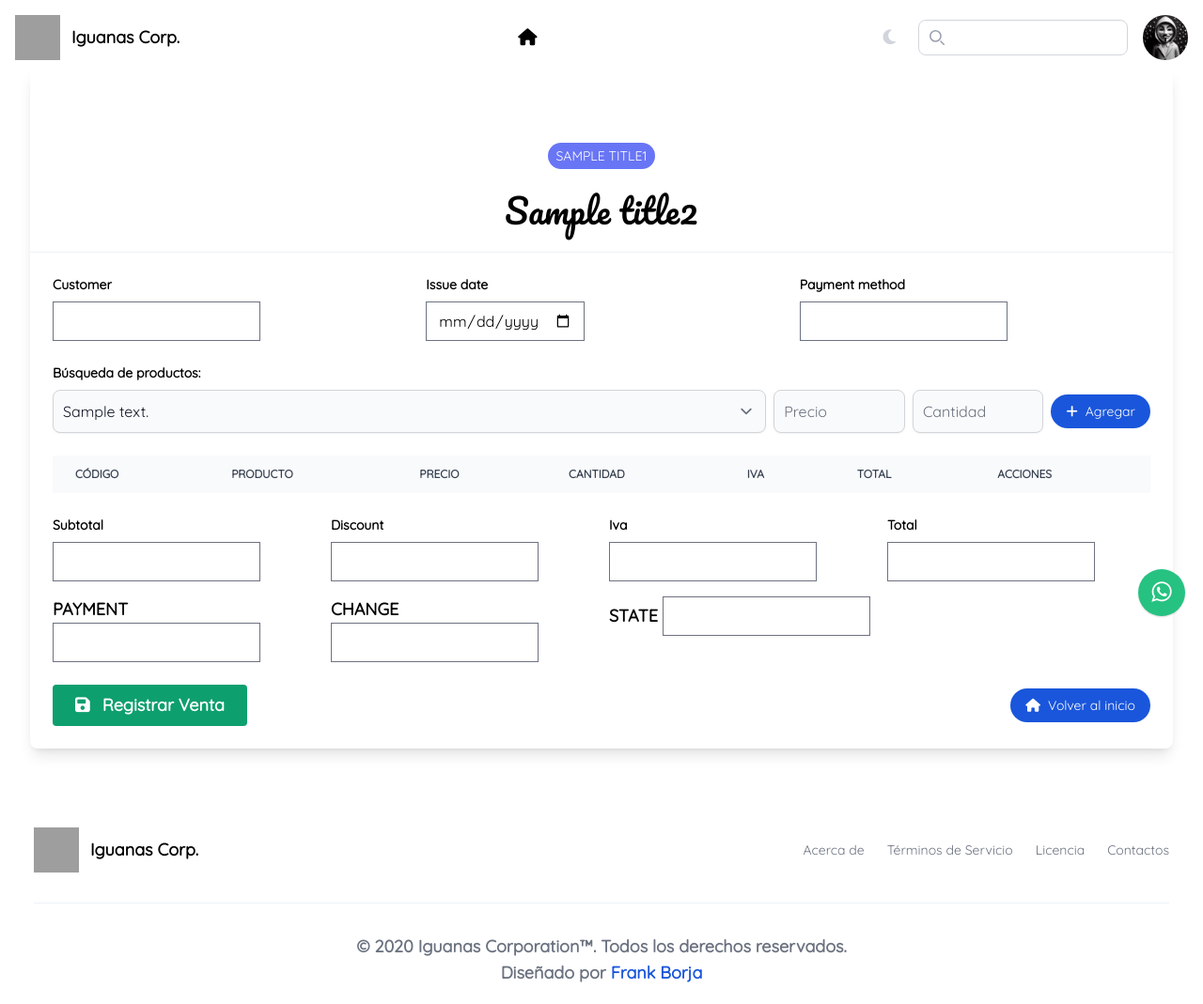
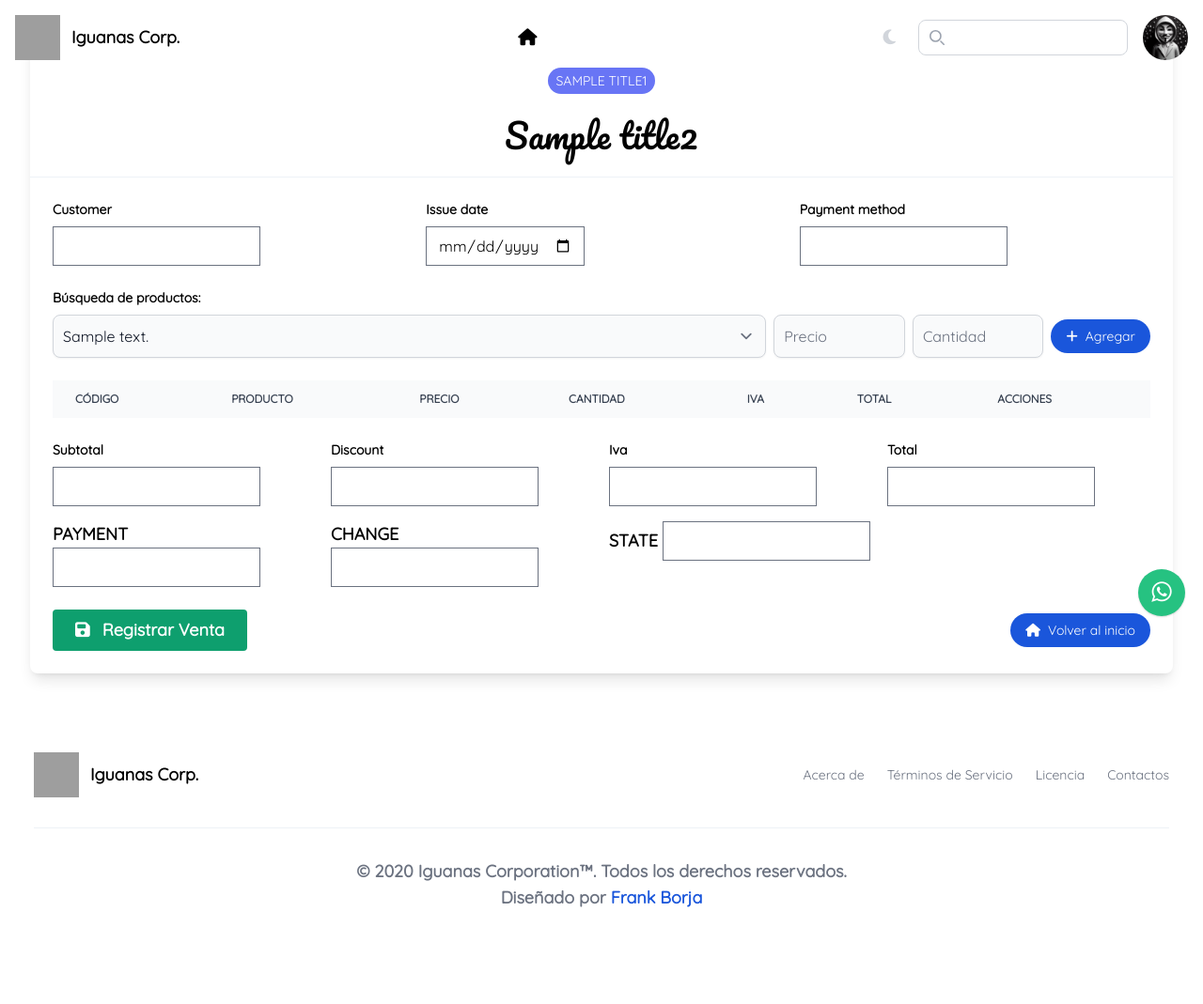
Before and after one commit to fborjaz/System_Fact_Sales_DJ, a Django app: template templates/sales/invoices/form.html in a window 1280 px wide. Shown: the top 1069 px of the page at 94% size. After the commit the page ends 966 px from the top, so only its background shows below. Run offline with Django 3.2, Linux system fonts and the light colour scheme; the template is opened without the code that fills it: most values are stand-ins (such as "Sample title", 1, 10 or a date in 2020); form fields are guessed from the names that the template uses; lists and menus that the app fills with data are empty; style sheets or scripts are compiled from the project's sources; some libraries are stand-ins or nearby versions; grey boxes are pictures that could not be loaded.

Commit message:
delete padin form sale

```diff
--- a/app/sales/views/sale.py
+++ b/app/sales/views/sale.py
@@ -139,6 +139,8 @@ class SaleUpdateView(PermissionMixin,UpdateViewMixin, UpdateView):
         print("detalle")
         detail_sale=json.dumps(detail_sale,default=custom_serializer)
         context['detail_sales']=detail_sale  #[{'id':1,'precio':2},{},{}]
+        context['title1'] = 'IC - Ventas'
+        context['title2'] = 'Actualizacion de una Venta'
         context['save_url'] = reverse_lazy('sales:sales_update',kwargs={"pk":self.object.id})
         print(detail_sale)
         return context
--- a/templates/sales/invoices/form.html
+++ b/templates/sales/invoices/form.html
@@ -2,10 +2,10 @@
 {% block content %}
 {% load static %}
 <title>{% block title %} {{ title1 }} {% endblock title %}</title>
-<section class="dark:bg-principal p-8 mt-10">
+<section class="dark:bg-principal p-8">
     <div class="max-w-7xl mx-auto bg-white dark:bg-secundario shadow-lg rounded-lg overflow-hidden">
         <div class="p-6 border-b border-gray-200 dark:border-gray-700">
-            <div class="sm:pt-28 lg:pt-4 mt-10">
+            <div class="sm:pt-28 lg:pt-4">
                 <div class="flex flex-col items-center justify-center">
                     <span class="rounded-full bg-indigo-500 px-2 py-1 text-white uppercase text-sm">
                         {{ title1 }}
```
